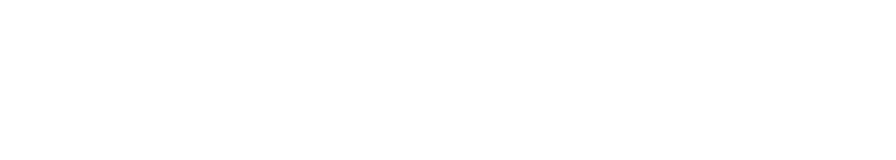
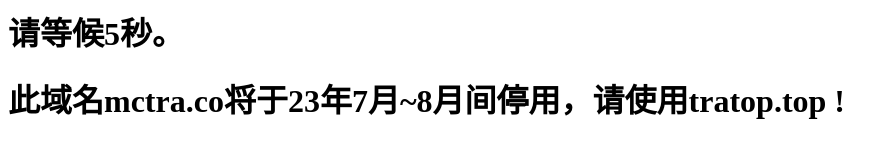
Before and after one commit to RuiLangSaMa/TOWED, a plain HTML site: page index.html in a window 1280 px wide. Shown: the whole page, without its empty margins (0-896 px from the left). Drawn offline with Linux system fonts and the light colour scheme.

Commit message:
Update index.html

```diff
--- a/index.html
+++ b/index.html
@@ -1,2 +1,4 @@
 <title>米克服务：跳转页面</title>
-<meta http-equiv="refresh" content="1;url=https://mctra.tratop.top/">
+<h1>请等候5秒。</h1>
+<h1>此域名mctra.co将于23年7月~8月间停用，请使用tratop.top !</h1>
+<meta http-equiv="refresh" content="5;url=https://mctra.tratop.top/">
```
